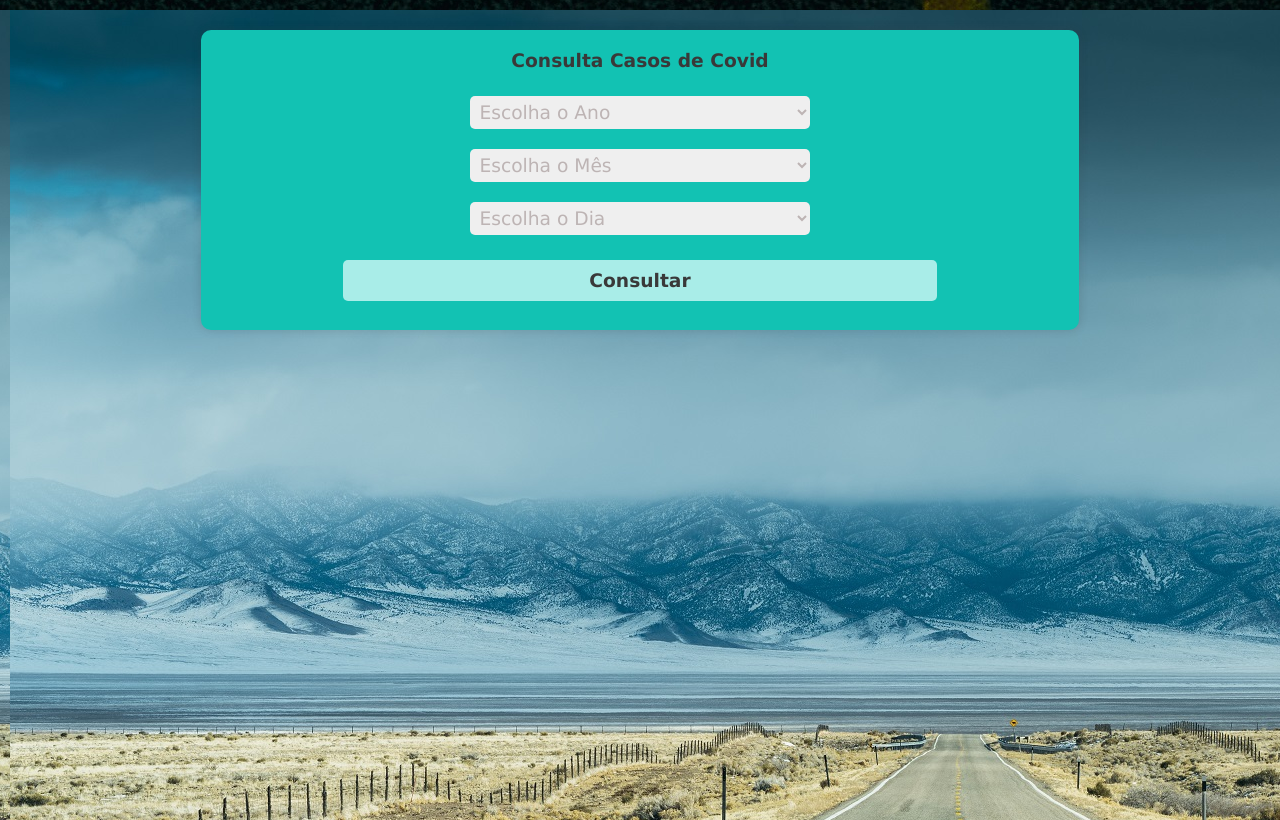
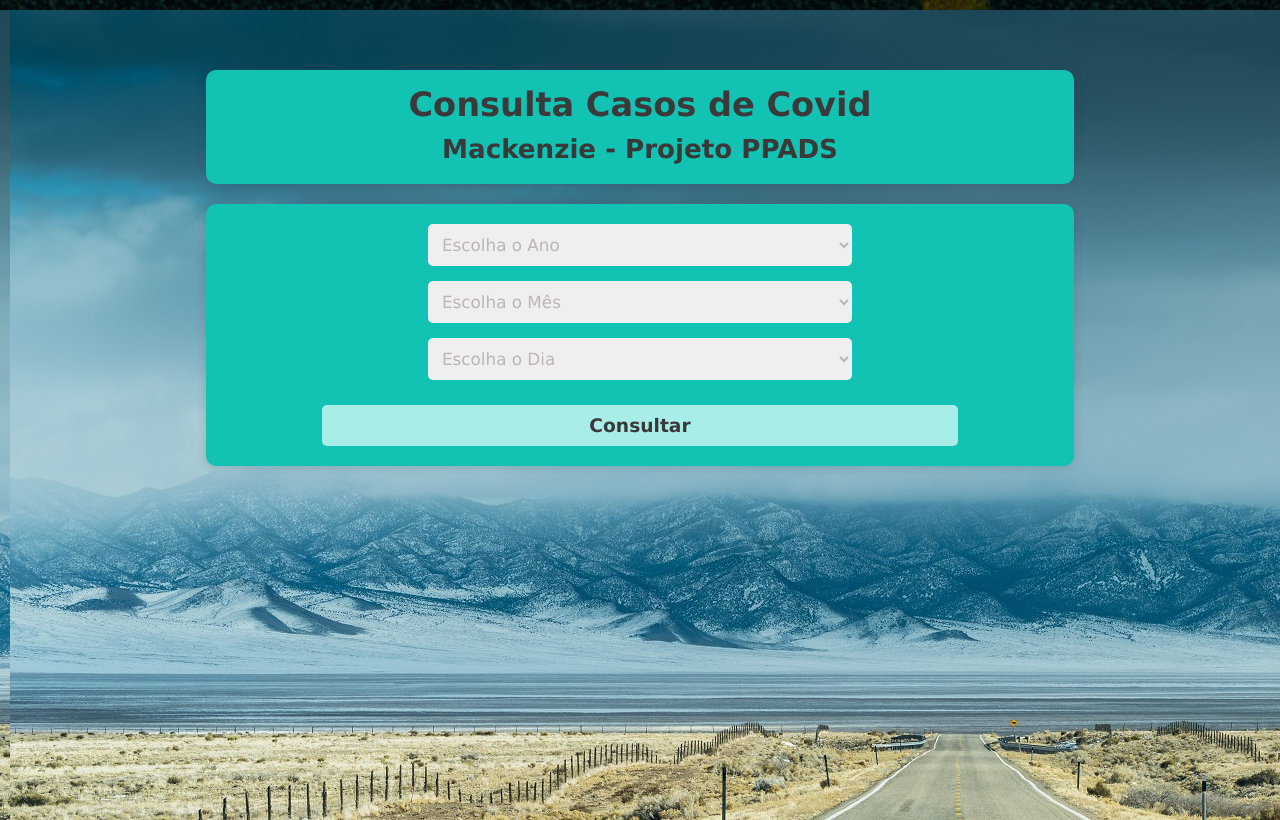
Before and after one commit to wglastonio/mackenzie-educar, a plain HTML site: page index.html in a window 1280 px wide. Drawn offline with Linux system fonts and the light colour scheme; no server answers.

Commit message:
Interaction 2

```diff
--- a/css/style.css
+++ b/css/style.css
@@ -30,19 +30,32 @@
 }
 
 h1 {
-    margin: 10px 0px 10px 0px;
+    margin: 10px 0px 0px 0px;
     padding: 5px;
     text-align: center;
+    font-size: 1em;
+    color: rgb(59, 57, 57);
+
 }
 
 h2 {
     margin: 0px 0px 15px 0px;
     padding: 5px;
     text-align: center;
+    font-size: 0.8em;
 }
 
 body {
     background: var(--pageBackground);
+}
+
+div {
+    margin: 50px 0px 10px 0px;
+    box-shadow: 0 0 10px var(--shadows);
+    border-radius: 10px;
+    background-color: var(--cardBackground);
+    width: 70%;
+    height: auto;
 }
 
 section {
@@ -60,10 +73,11 @@
     box-shadow: 0 0 10px var(--shadows);
     border-radius: 10px;
     background-color: var(--cardBackground);
-    padding: 5px;
+    padding: 20px 0px 0px 0px;
     text-align: center;
     width: 70%;
     height: auto;
+    font-size: 0.7em;
 }
 
 article.result {
@@ -78,30 +92,38 @@
 }
 
 select {
-    width: 40%;
-    margin: 5px 0px 0px 0px;
-    padding: 5px;
+    width: 50%;
+    margin: 0px;
+    padding: 10px;
     border-radius: 5px;
     border-style: none;
+    font-size: 0.7em;
+    color: #bdb4b4;
+}
+
+option {
+    font-size: 1em;
 }
 
 input[type="submit"]{
-    width: 70%;
+    width: 75%;
     margin: 10px 0px 0px 0px;
     padding: 10px;
     border-radius: 5px;
     border-style: none;
     background: #a9ede8;
     font-weight: bold;
+    font-size: 1em;
 }
 
 input[type="submit"]:hover {
-    width: 70%;
+    width: 75%;
     margin: 10px 0px 0px 0px;
     padding: 10px;
     border-radius: 5px;
     border-style: none;
     color: #fff;
+    font-size: 1em;
     background-color: var(--buttonBackground);
 }
 
@@ -118,6 +140,35 @@
 /* Web e outros tamanhos */
 @media only screen and (min-width: 920px) {
 
+    div {
+        margin: 50px 0px 10px 0px;
+        box-shadow: 0 0 10px var(--shadows);
+        border-radius: 10px;
+        background-color: var(--cardBackground);
+        width: 70%;
+        height: auto;
+    }
+
+    h1 {
+        margin: 10px 0px 0px 0px;
+        padding: 5px;
+        text-align: center;
+        font-size: 1.8em;
+        color: rgb(59, 57, 57);
+
+    }
+
+    h2 {
+        margin: 0px 0px 15px 0px;
+        padding: 5px;
+        text-align: center;
+        font-size: 1.4em;
+    }
+
+    option {
+        font-size: 0.9em;
+    }
+
     p.result {
         margin: 0px 0px 5px 30px;
         padding: 5px;
@@ -130,22 +181,25 @@
     }
 
     article.period {
-        margin: 10px 0px 0px 0px;
+        margin: 10px 0px 10px 0px;
+        padding: 10px 0px 10px 0px;
         width: 70%;
-        height: 290px;
+        height: auto;
     }
 
     article.result {
-        margin: 10px 0px 0px 0px;
+        margin: 10px 0px 10px 0px;
+        padding: 10px 0px 10px 0px;
         width: 70%;
-        height: 250px;
+        height: auto;
     }
 
     select {
-        width: 40%;
-        padding: 5px;
+        width: 50%;
+        padding: 10px;
         border-radius: 5px;
         border-style: none;
         color: #bdb4b4;
+        font-size: 0.9em;
     }
 }
--- a/index.html
+++ b/index.html
@@ -8,6 +8,7 @@
     </head>
 
     <body>
+        <section id="head1"></section>
         <section id="content1"></section>
         <section id="content2"></section>
     </body>
--- a/js/main.js
+++ b/js/main.js
@@ -13,10 +13,14 @@
     });
 
 window.onload = function() {
+    document.getElementById("head1").innerHTML =
+        "<div>" +
+            "<h1>Consulta Casos de Covid</h1>" +
+            "<h2>Mackenzie - Projeto PPADS</h2>" +
+        "</div>";
     document.getElementById("content1").innerHTML =
         "<article class='period'>" +
             "<form action='' onsubmit='buildDateAndShowData();return false';>" +
-                "<h1>Consulta Casos de Covid</h1>" +
                 "<p>" +
                     "<select id='yearForm' name='Ano'>" +
                         "<option selected disabled>Escolha o Ano</option>" +
```
